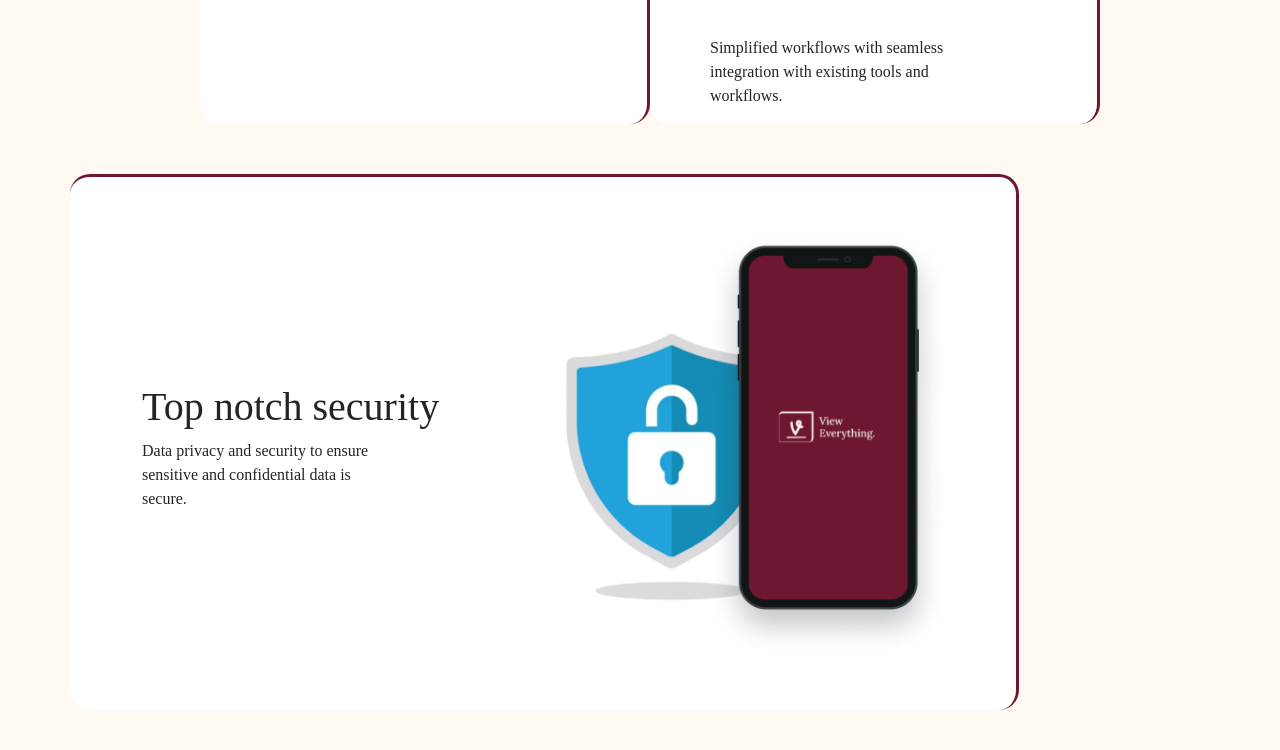
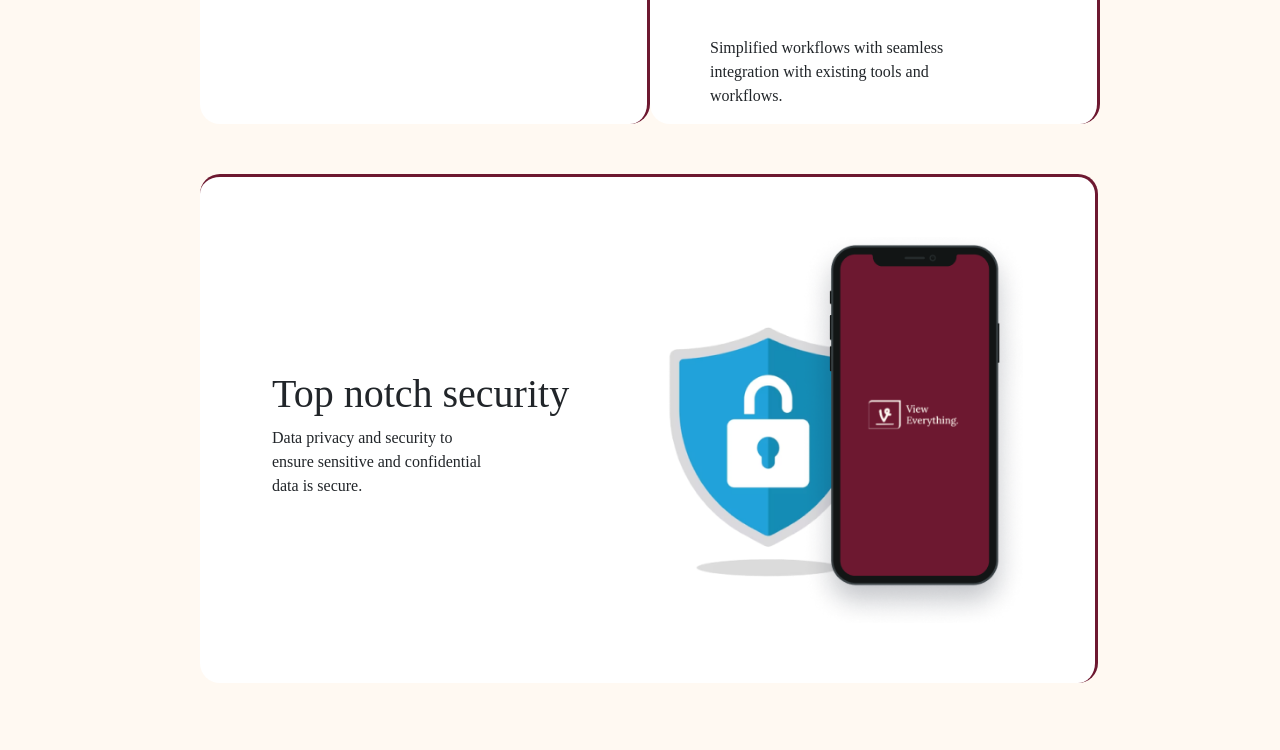
Before and after one commit to Favson/my-level-one-project, a plain HTML site: page index.html in a window 1280 px wide. Shown: the part 4280-5030 px from the top of the page. Drawn offline with Linux system fonts and the light colour scheme; files whose address does not match are found by name.

Commit message:
second commit

```diff
--- a/index.html
+++ b/index.html
@@ -224,7 +224,7 @@
 
     <!-- Top notch security -->
   <section class="Topnotchsect">
-    <div class="container">
+    <div class="container justify-content-center">
       <div class="row Topnotch">
         <div class="col-lg-6 col-md-6 col-sm-12">
           <img src="images/Frame 40566.png" alt="">
--- a/style.css
+++ b/style.css
@@ -108,9 +108,6 @@ a:hover{
     text-align: center;
 }
 
-.firstSectionh2{
-
-}
 .industriesimg{
     transition: 0.5s all ease-in-out;
 }
@@ -156,6 +153,7 @@ a:hover{
     background-color: #fff9f2;
     padding-top: 50px;
     padding-bottom: 70px;
+    padding-left:200px;
     font-family:lora;
 }
 /* Top notch security div-container */
@@ -574,4 +572,4 @@ label{
 }
 .Getstartednew{
     background-color: #14394c;
-}groupmeeting
+}
```
